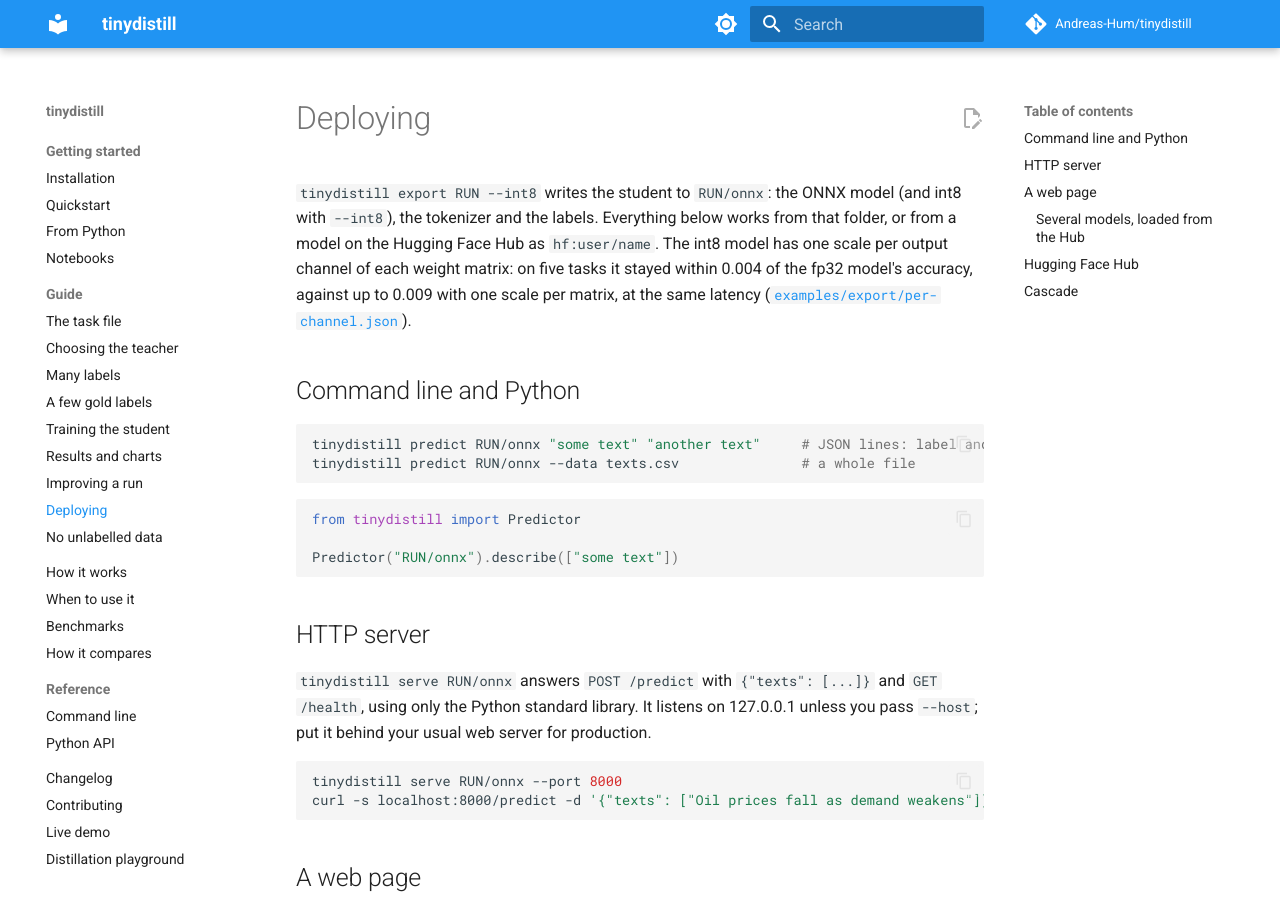
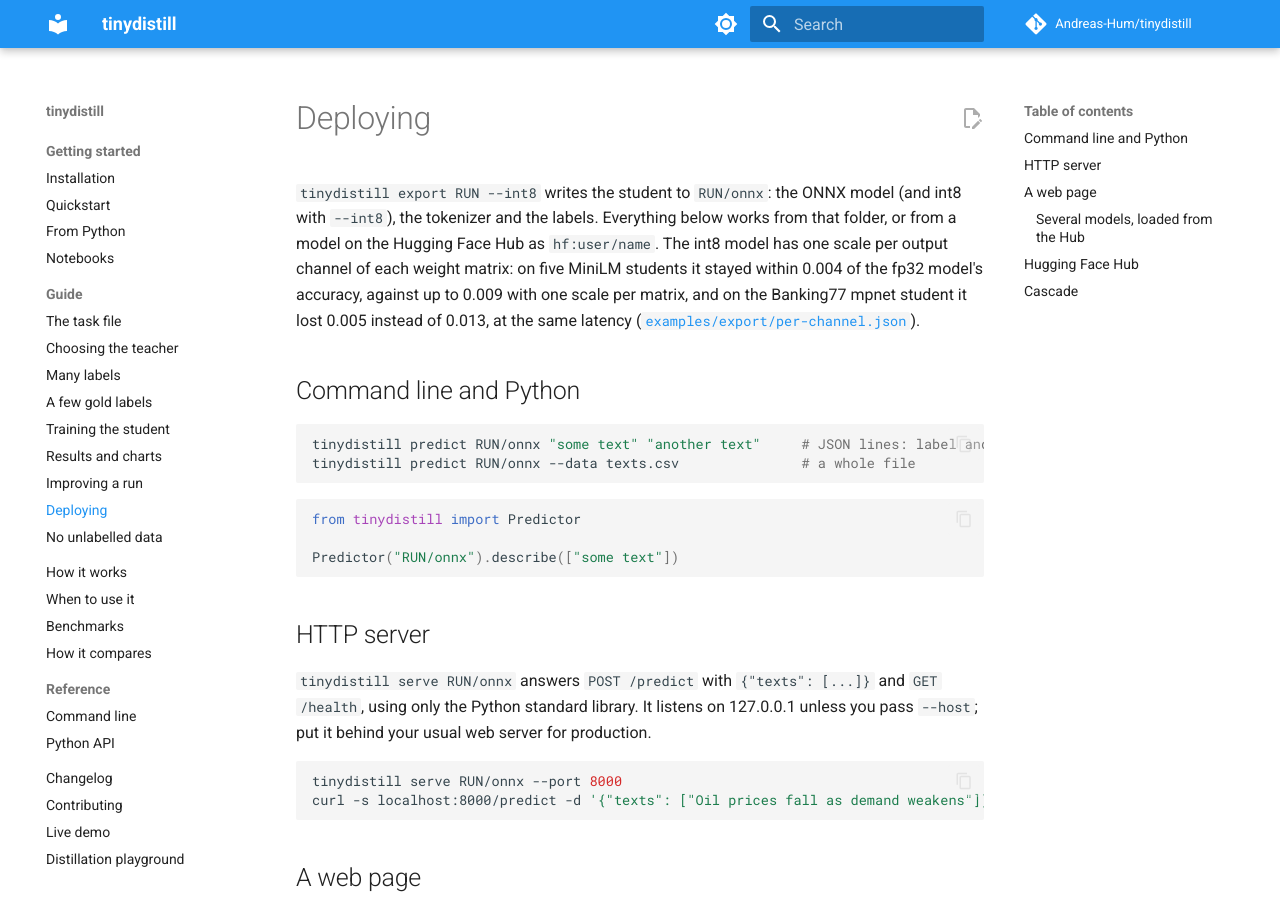
Before and after one commit to Andreas-Hum/tinydistill, an MkDocs documentation site: the page built from docs/guide/deploying.md, in a window 1280 px wide and 900 px high. Built offline with MkDocs 1.6.1 and Material for MkDocs 9.7.7, drawn with Linux system fonts in a browser that asks for light colours; comment, search, counter and statistics services are not loaded.

Commit message:
export : per-channel int8 measured on the Banking77 mpnet student

```diff
--- a/docs/guide/deploying.md
+++ b/docs/guide/deploying.md
@@ -2,8 +2,9 @@
 
 `tinydistill export RUN --int8` writes the student to `RUN/onnx`: the ONNX model (and int8 with `--int8`), the
 tokenizer and the labels. Everything below works from that folder, or from a model on the Hugging Face Hub as
-`hf:user/name`. The int8 model has one scale per output channel of each weight matrix: on five tasks it stayed
-within 0.004 of the fp32 model's accuracy, against up to 0.009 with one scale per matrix, at the same latency
+`hf:user/name`. The int8 model has one scale per output channel of each weight matrix: on five MiniLM students
+it stayed within 0.004 of the fp32 model's accuracy, against up to 0.009 with one scale per matrix, and on the
+Banking77 mpnet student it lost 0.005 instead of 0.013, at the same latency
 ([`examples/export/per-channel.json`](https://github.com/Andreas-Hum/tinydistill/blob/main/examples/export/per-channel.json)).
 
 ## Command line and Python
```
Also changed, not shown: CHANGELOG.md (+2 -2 lines), 2 other files.
